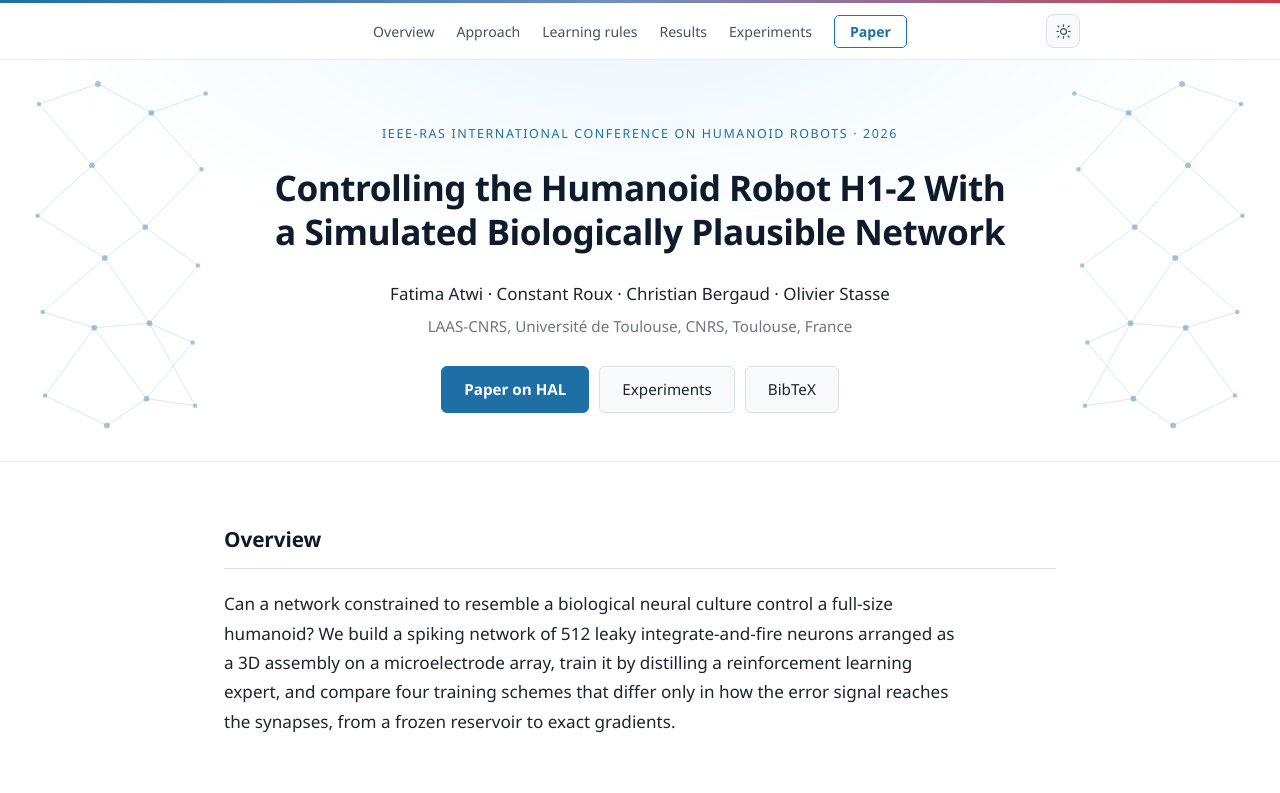
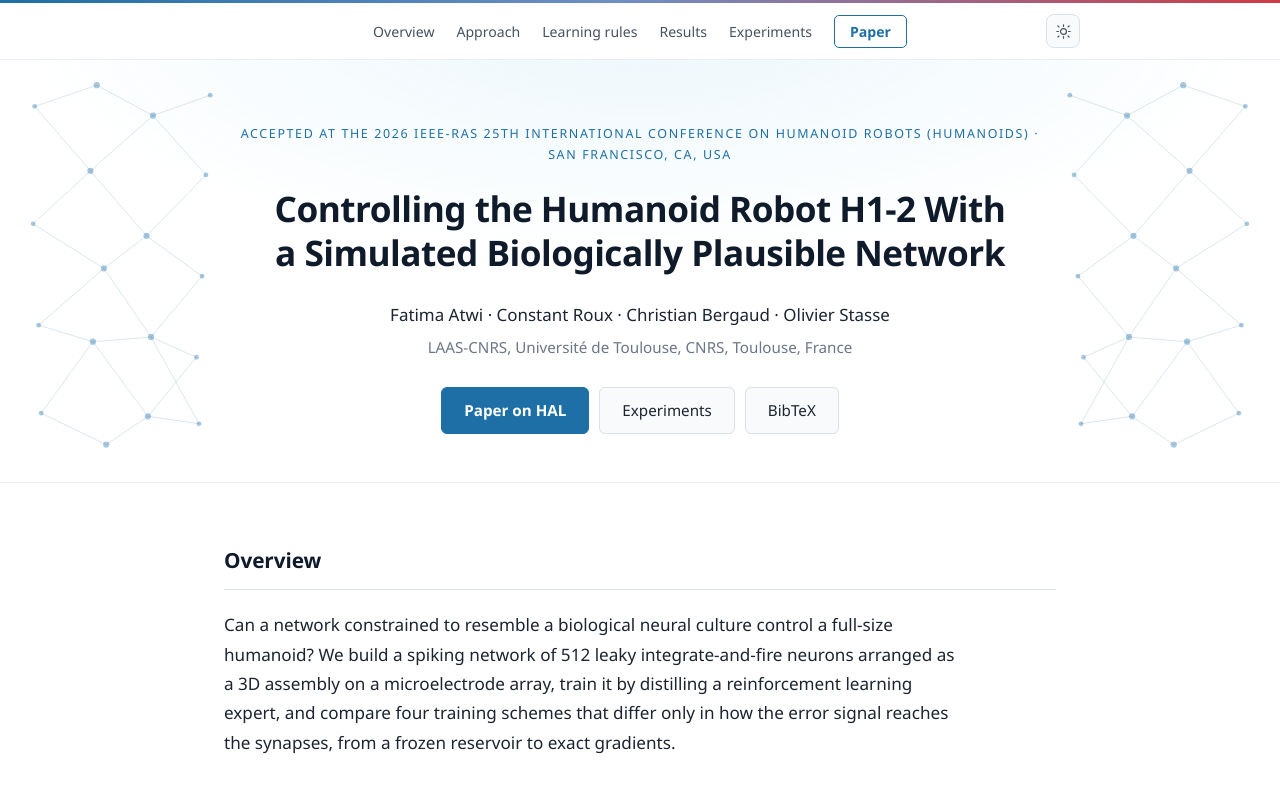
Before and after one commit to fatima-at/H12-SNN, a plain HTML site: page index.html in a window 1280 px wide. Shown: the top 793 px of the page. Drawn offline with Linux system fonts and the light colour scheme.

Commit message:
Full conference name in the header

```diff
--- a/index.html
+++ b/index.html
@@ -144,7 +144,8 @@
       </svg>
     </div>
   <div class="wrap">
-    <p class="venue">IEEE-RAS International Conference on Humanoid Robots &middot; 2026</p>
+    <p class="venue">Accepted at the 2026 IEEE-RAS 25th International Conference
+      on Humanoid Robots (Humanoids) &middot; San Francisco, CA, USA</p>
     <h1>Controlling the Humanoid Robot H1-2 With a Simulated Biologically Plausible Network</h1>
 
     <p class="authors">
```
